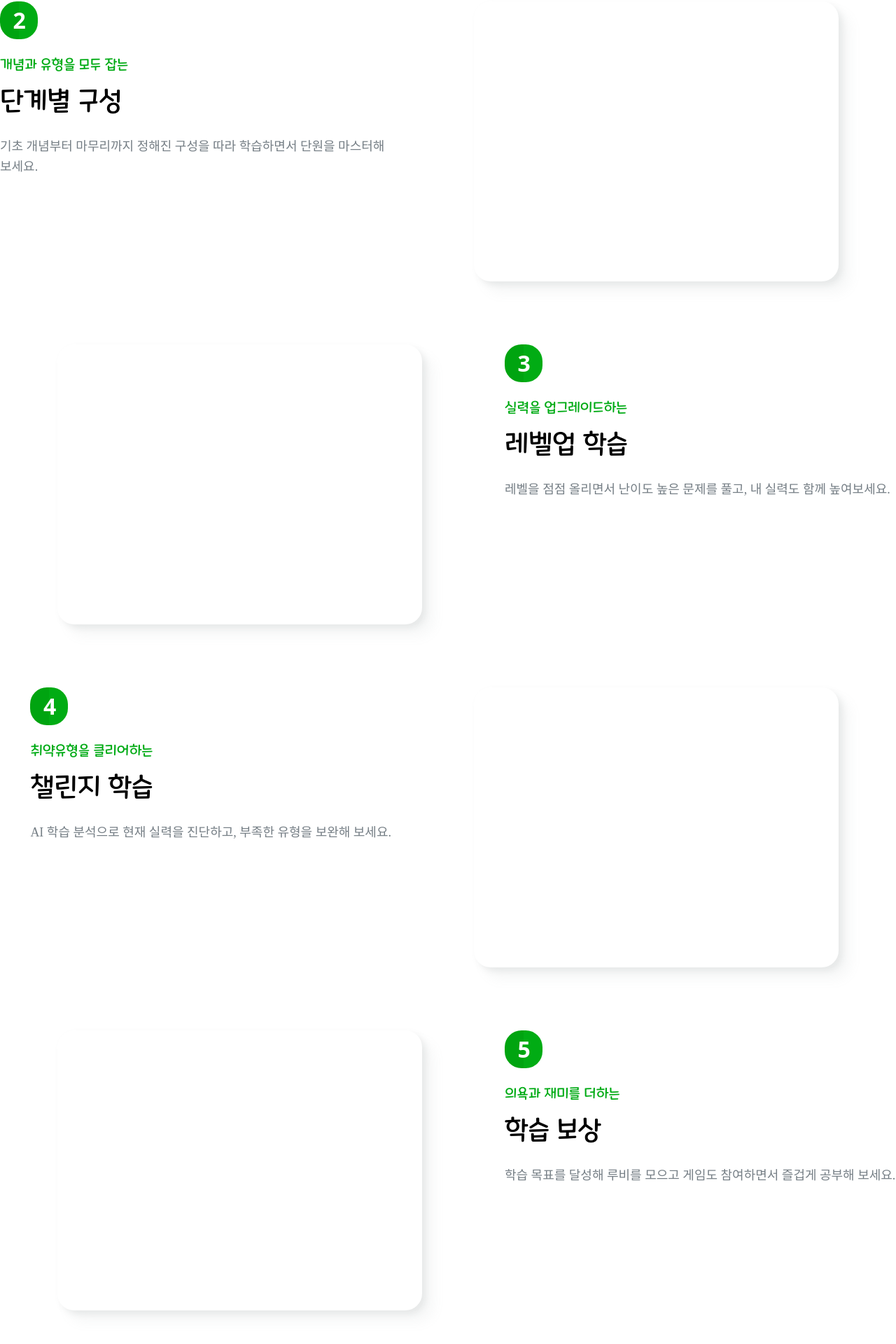
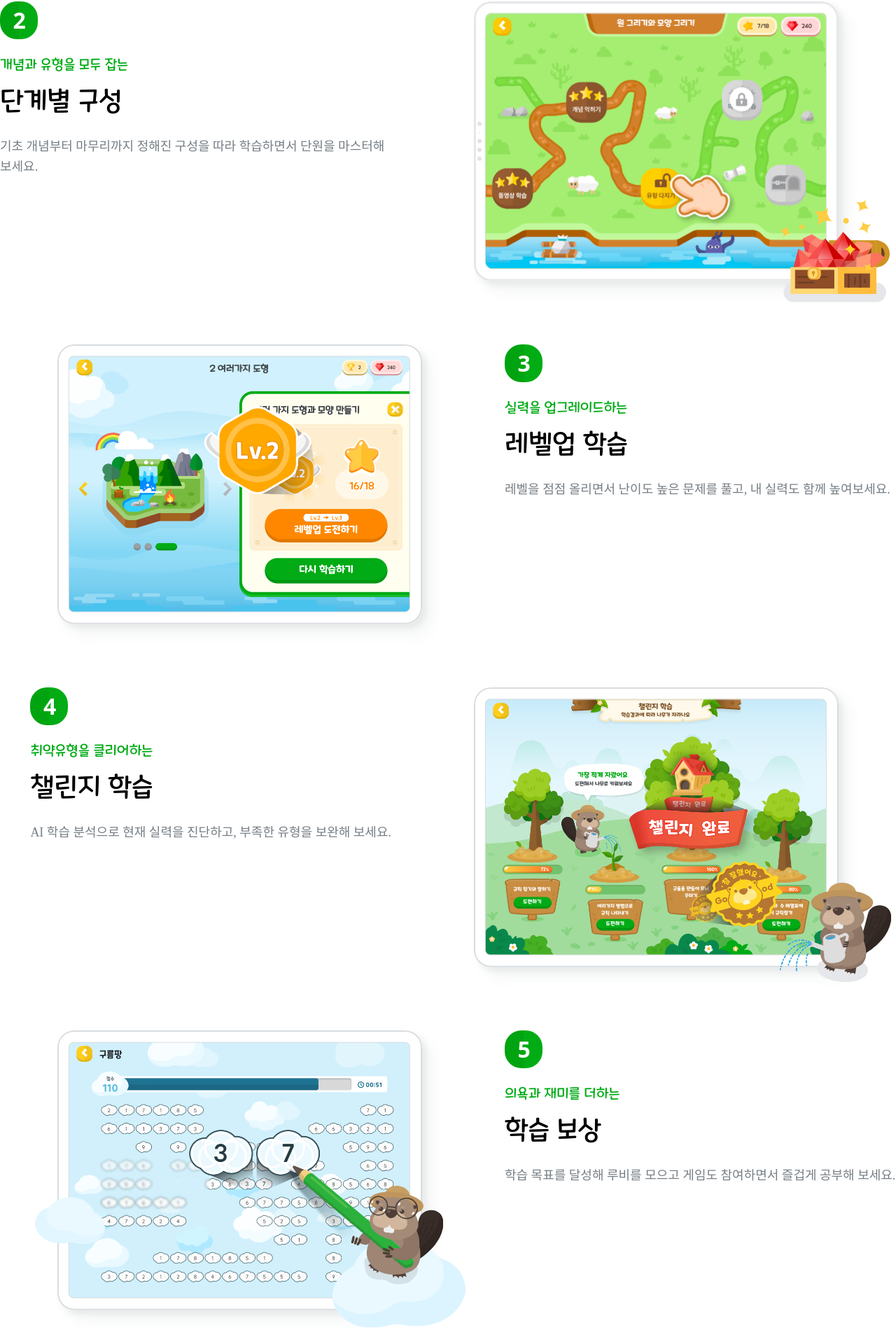
Before and after one commit to kimjihye058/holing, a React (Vite) app in the folder holingclone/: page / in a window 1280 px wide. Shown: the part 2386-4306 px from the top of the page at 70% size. Built offline with nearby package versions, Linux system fonts and the light colour scheme.

Commit message:
#6 단계별 사진 삽입

```diff
--- a/holingclone/src/components/Section3.tsx
+++ b/holingclone/src/components/Section3.tsx
@@ -46,11 +46,26 @@ function Section3() {
               <Desc1_1>문제풀이를 도와주는</Desc1_1>
               <Desc1_2>동영상 강의</Desc1_2>
             </Desc1>
-            <Desc2>어려운 문제가 있으면 동영상 강의를 듣고 기초 개념과 유형을 다시 학습해 보세요.</Desc2>
+            <Desc2>
+              어려운 문제가 있으면 동영상 강의를 듣고 기초 개념과 유형을 다시
+              학습해 보세요.
+            </Desc2>
           </Descs>
         </Step1>
         <Step2>
-          <Photos></Photos>
+          <Photos
+            style={{ backgroundImage: "url('/assets/images/steps/step2.png')" }}
+          >
+            <img
+              src="/assets/images/steps/ruby.svg"
+              alt="step2루비"
+              style={{
+                position: "absolute",
+                right: "-73px",
+                bottom: "-30px",
+              }}
+            />
+          </Photos>
           <Descs>
             <StepNumber>
               <StepNumberSpan>2</StepNumberSpan>
@@ -59,11 +74,16 @@ function Section3() {
               <Desc1_1>개념과 유형을 모두 잡는</Desc1_1>
               <Desc1_2>단계별 구성</Desc1_2>
             </Desc1>
-            <Desc2>기초 개념부터 마무리까지 정해진 구성을 따라 학습하면서 단원을 마스터해보세요.</Desc2>
+            <Desc2>
+              기초 개념부터 마무리까지 정해진 구성을 따라 학습하면서 단원을
+              마스터해보세요.
+            </Desc2>
           </Descs>
         </Step2>
         <Step1>
-          <Photos></Photos>
+          <Photos
+            style={{ backgroundImage: "url('/assets/images/steps/step3.png')" }}
+          ></Photos>
           <Descs>
             <StepNumber>
               <StepNumberSpan>3</StepNumberSpan>
@@ -72,11 +92,26 @@ function Section3() {
               <Desc1_1>실력을 업그레이드하는</Desc1_1>
               <Desc1_2>레벨업 학습</Desc1_2>
             </Desc1>
-            <Desc2>레벨을 점점 올리면서 난이도 높은 문제를 풀고, 내 실력도 함께 높여보세요.</Desc2>
+            <Desc2>
+              레벨을 점점 올리면서 난이도 높은 문제를 풀고, 내 실력도 함께
+              높여보세요.
+            </Desc2>
           </Descs>
         </Step1>
         <Step2>
-          <Photos></Photos>
+          <Photos
+            style={{ backgroundImage: "url('/assets/images/steps/step4.png')" }}
+          >
+            <img
+              src="/assets/images/steps/step4_beaver.svg"
+              alt="step4비버"
+              style={{
+                position: "absolute",
+                right: "-76px",
+                bottom: "-30px",
+              }}
+            />
+          </Photos>
           <Descs>
             <StepNumber>
               <StepNumberSpan>4</StepNumberSpan>
@@ -85,11 +120,35 @@ function Section3() {
               <Desc1_1>취약유형을 클리어하는</Desc1_1>
               <Desc1_2>챌린지 학습</Desc1_2>
             </Desc1>
-            <Desc2>AI 학습 분석으로 현재 실력을 진단하고, 부족한 유형을 보완해 보세요.</Desc2>
+            <Desc2>
+              AI 학습 분석으로 현재 실력을 진단하고, 부족한 유형을 보완해
+              보세요.
+            </Desc2>
           </Descs>
         </Step2>
         <Step1>
-          <Photos></Photos>
+          <Photos
+            style={{ backgroundImage: "url('/assets/images/steps/step5.png')" }}
+          >
+            <img
+              src="/assets/images/steps/cloud.svg"
+              alt="step1오버레이"
+              style={{
+                position: "absolute",
+                left: "-32px",
+                bottom: "94px",
+              }}
+            />
+            <img
+              src="/assets/images/steps/step5_beaver.svg"
+              alt="step5비버"
+              style={{
+                position: "absolute",
+                right: "-62px",
+                bottom: "-25px",
+              }}
+            />
+          </Photos>
           <Descs>
             <StepNumber>
               <StepNumberSpan>5</StepNumberSpan>
@@ -98,7 +157,10 @@ function Section3() {
               <Desc1_1>의욕과 재미를 더하는</Desc1_1>
               <Desc1_2>학습 보상</Desc1_2>
             </Desc1>
-            <Desc2>학습 목표를 달성해 루비를 모으고 게임도 참여하면서 즐겁게 공부해 보세요.</Desc2>
+            <Desc2>
+              학습 목표를 달성해 루비를 모으고 게임도 참여하면서 즐겁게 공부해
+              보세요.
+            </Desc2>
           </Descs>
         </Step1>
       </Steps>
```
